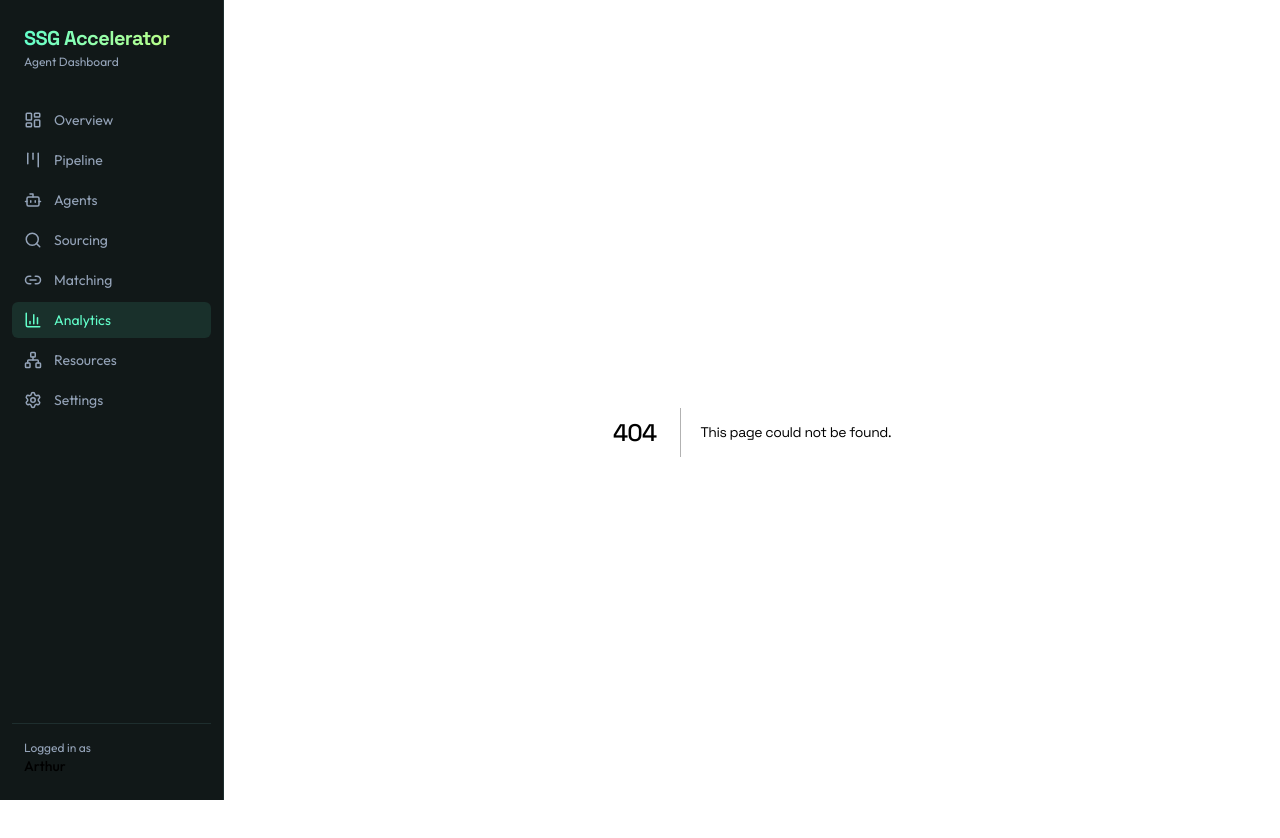
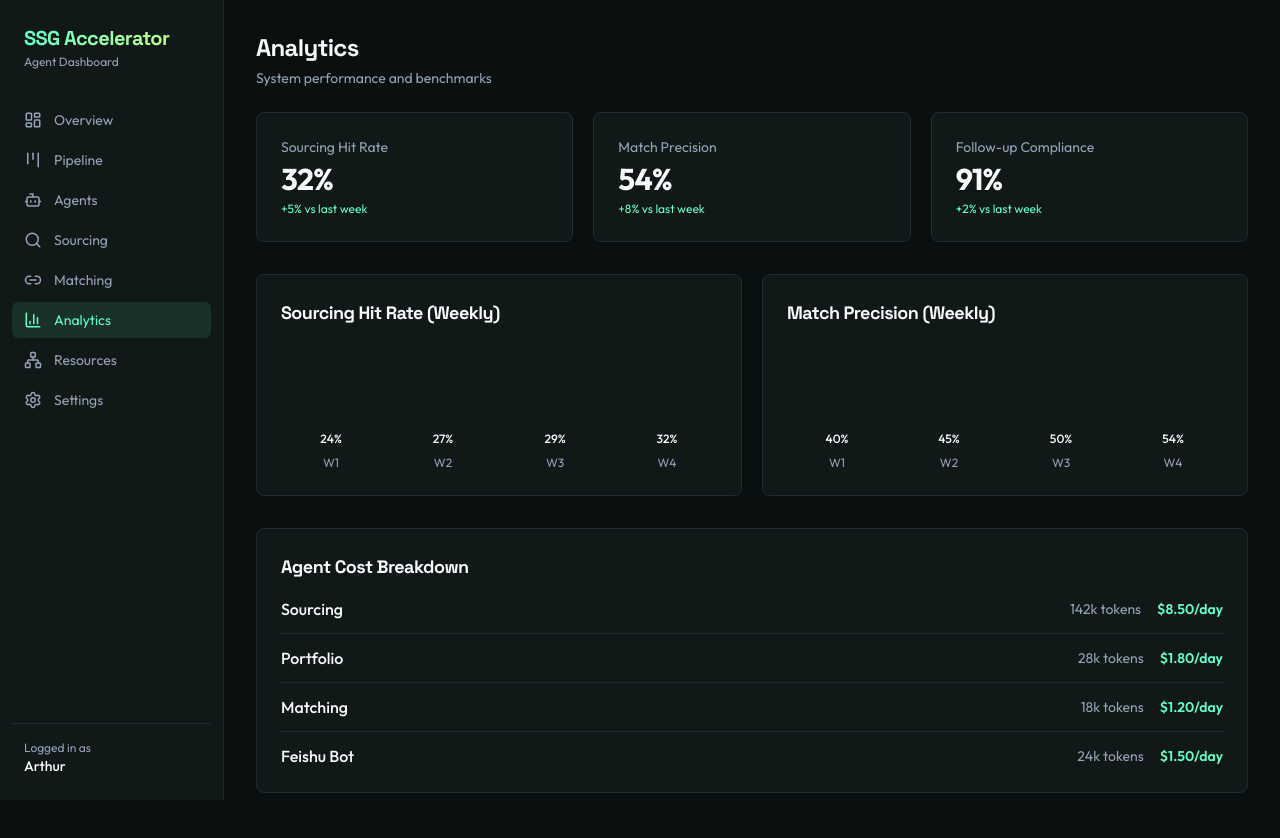
Before and after one commit to TripleWhite/SSG-Lab, a Next.js app: page /analytics in a window 1280 px wide. Before the commit this address had no page. Shown: the top 838 px of the page. Built offline with nearby package versions, Linux system fonts and the light colour scheme.

Commit message:
feat: add Analytics, Resources, and Settings pages
- Analytics: stat cards, gradient bar charts (W1-W4), agent cost breakdown
- Resources: 2×2 card grid for connections, LPs, partner programs, and mentors with Badge tags
- Settings: three placeholder cards for Board-only system configuration

```diff
--- /dev/null
+++ b/src/app/analytics/page.tsx
@@ -0,0 +1,124 @@
+import { Header } from "@/components/nav/header";
+import { Card, CardTitle } from "@/components/ui/card";
+import { StatCard } from "@/components/ui/stat-card";
+
+const WEEKLY_BAR_DATA = {
+  sourcingHitRate: [
+    { week: "W1", value: 24 },
+    { week: "W2", value: 27 },
+    { week: "W3", value: 29 },
+    { week: "W4", value: 32 },
+  ],
+  matchPrecision: [
+    { week: "W1", value: 40 },
+    { week: "W2", value: 45 },
+    { week: "W3", value: 50 },
+    { week: "W4", value: 54 },
+  ],
+} as const;
+
+const COST_BREAKDOWN = [
+  { agent: "Sourcing", cost: "$8.50/day", tokens: "142k tokens" },
+  { agent: "Portfolio", cost: "$1.80/day", tokens: "28k tokens" },
+  { agent: "Matching", cost: "$1.20/day", tokens: "18k tokens" },
+  { agent: "Feishu Bot", cost: "$1.50/day", tokens: "24k tokens" },
+] as const;
+
+interface BarChartProps {
+  title: string;
+  data: ReadonlyArray<{ week: string; value: number }>;
+  maxValue?: number;
+}
+
+function BarChart({ title, data, maxValue = 100 }: BarChartProps) {
+  return (
+    <Card>
+      <CardTitle className="mb-4">{title}</CardTitle>
+      <div className="flex items-end gap-3 h-32">
+        {data.map(({ week, value }) => {
+          const heightPct = Math.round((value / maxValue) * 100);
+          return (
+            <div key={week} className="flex flex-1 flex-col items-center gap-1">
+              <span className="text-xs font-medium text-[var(--foreground)]">
+                {value}%
+              </span>
+              <div className="relative w-full flex-1 flex items-end">
+                <div
+                  className="w-full rounded-sm"
+                  style={{
+                    height: `${heightPct}%`,
+                    background:
+                      "linear-gradient(to top, var(--ssg-green), var(--ssg-yellow))",
+                  }}
+                />
+              </div>
+              <span className="text-xs text-[var(--muted)]">{week}</span>
+            </div>
+          );
+        })}
+      </div>
+    </Card>
+  );
+}
+
+export default function AnalyticsPage() {
+  return (
+    <div className="space-y-8">
+      <Header
+        title="Analytics"
+        description="System performance and benchmarks"
+      />
+
+      <div className="grid grid-cols-1 gap-5 sm:grid-cols-3">
+        <StatCard
+          label="Sourcing Hit Rate"
+          value="32%"
+          trend="+5% vs last week"
+        />
+        <StatCard
+          label="Match Precision"
+          value="54%"
+          trend="+8% vs last week"
+        />
+        <StatCard
+          label="Follow-up Compliance"
+          value="91%"
+          trend="+2% vs last week"
+        />
+      </div>
+
+      <div className="grid grid-cols-1 gap-5 md:grid-cols-2">
+        <BarChart
+          title="Sourcing Hit Rate (Weekly)"
+          data={WEEKLY_BAR_DATA.sourcingHitRate}
+          maxValue={50}
+        />
+        <BarChart
+          title="Match Precision (Weekly)"
+          data={WEEKLY_BAR_DATA.matchPrecision}
+          maxValue={70}
+        />
+      </div>
+
+      <Card>
+        <CardTitle className="mb-4">Agent Cost Breakdown</CardTitle>
+        <div className="divide-y divide-[var(--border)]">
+          {COST_BREAKDOWN.map(({ agent, cost, tokens }) => (
+            <div
+              key={agent}
+              className="flex items-center justify-between py-3 first:pt-0 last:pb-0"
+            >
+              <span className="font-medium">{agent}</span>
+              <div className="flex items-center gap-4">
+                <span className="text-sm text-[var(--muted)]">{tokens}</span>
+                <span className="text-sm font-semibold text-[var(--ssg-green)]">
+                  {cost}
+                </span>
+              </div>
+            </div>
+          ))}
+        </div>
+      </Card>
+    </div>
+  );
+}
--- /dev/null
+++ b/src/app/resources/page.tsx
@@ -0,0 +1,83 @@
+import { Header } from "@/components/nav/header";
+import { Card, CardTitle } from "@/components/ui/card";
+import { Badge } from "@/components/ui/badge";
+
+interface ResourceItem {
+  name: string;
+  tags: readonly string[];
+}
+
+interface ResourceSectionProps {
+  title: string;
+  items: readonly ResourceItem[];
+}
+
+const EMPLOYEE_CONNECTIONS: readonly ResourceItem[] = [
+  { name: "Alice", tags: ["AWS", "Sequoia", "Google Cloud"] },
+  { name: "Bob", tags: ["YC Alumni", "Hiring Pool"] },
+  { name: "Carol", tags: ["Tencent", "Alibaba Cloud", "Matrix"] },
+];
+
+const LP_INVESTOR_NETWORK: readonly ResourceItem[] = [
+  { name: "Sequoia Scout", tags: ["AI", "Fintech"] },
+  { name: "Matrix Partners", tags: ["Enterprise SaaS"] },
+  { name: "Angel Dr. Chen", tags: ["Healthcare AI"] },
+];
+
+const PARTNER_PROGRAMS: readonly ResourceItem[] = [
+  { name: "AWS Activate", tags: ["credits $100k"] },
+  { name: "Google for Startups", tags: ["credits", "GDG"] },
+  { name: "ZhangLaw", tags: ["incorporation", "IP"] },
+];
+
+const MENTORS: readonly ResourceItem[] = [
+  { name: "James Wang", tags: ["B2B Sales", "SaaS GTM"] },
+  { name: "Dr. Li Ming", tags: ["AI/ML", "Robotics"] },
+  { name: "Sarah Zhou", tags: ["Product Strategy", "UX"] },
+];
+
+function ResourceSection({ title, items }: ResourceSectionProps) {
+  return (
+    <Card>
+      <CardTitle className="mb-4">{title}</CardTitle>
+      <div className="space-y-3">
+        {items.map((item) => (
+          <div key={item.name} className="flex flex-col gap-1.5">
+            <span className="font-medium text-sm">{item.name}</span>
+            <div className="flex flex-wrap gap-1.5">
+              {item.tags.map((tag) => (
+                <Badge key={tag} variant="default">
+                  {tag}
+                </Badge>
+              ))}
+            </div>
+          </div>
+        ))}
+      </div>
+    </Card>
+  );
+}
+
+export default function ResourcesPage() {
+  return (
+    <div className="space-y-8">
+      <Header
+        title="Resources"
+        description="Accelerator resource graph — connections, LPs, mentors, partners"
+      />
+
+      <div className="grid grid-cols-1 gap-5 md:grid-cols-2">
+        <ResourceSection
+          title="Employee Connections"
+          items={EMPLOYEE_CONNECTIONS}
+        />
+        <ResourceSection
+          title="LP / Investor Network"
+          items={LP_INVESTOR_NETWORK}
+        />
+        <ResourceSection title="Partner Programs" items={PARTNER_PROGRAMS} />
+        <ResourceSection title="Mentors" items={MENTORS} />
+      </div>
+    </div>
+  );
+}
--- /dev/null
+++ b/src/app/settings/page.tsx
@@ -0,0 +1,42 @@
+import { Header } from "@/components/nav/header";
+import { Card, CardTitle } from "@/components/ui/card";
+
+export default function SettingsPage() {
+  return (
+    <div className="space-y-8">
+      <Header
+        title="Settings"
+        description="System configuration (Board only)"
+      />
+
+      <div className="grid grid-cols-1 gap-5 md:grid-cols-3">
+        <Card>
+          <CardTitle className="mb-3">Agent Configuration</CardTitle>
+          <p className="text-sm text-[var(--muted)]">
+            Manage individual agent schedules, model selection, token budgets,
+            and prompt templates. Changes take effect on the next heartbeat
+            cycle.
+          </p>
+        </Card>
+
+        <Card>
+          <CardTitle className="mb-3">Heartbeat Schedule</CardTitle>
+          <p className="text-sm text-[var(--muted)]">
+            Configure the cron schedule for each agent&apos;s heartbeat
+            interval. Adjust frequency, maintenance windows, and quiet-hours
+            for off-peak cost savings.
+          </p>
+        </Card>
+
+        <Card>
+          <CardTitle className="mb-3">Budget &amp; Limits</CardTitle>
+          <p className="text-sm text-[var(--muted)]">
+            Set daily and monthly token spend caps per agent and for the entire
+            system. Alerts trigger when usage reaches 80% of any configured
+            threshold.
+          </p>
+        </Card>
+      </div>
+    </div>
+  );
+}
```
